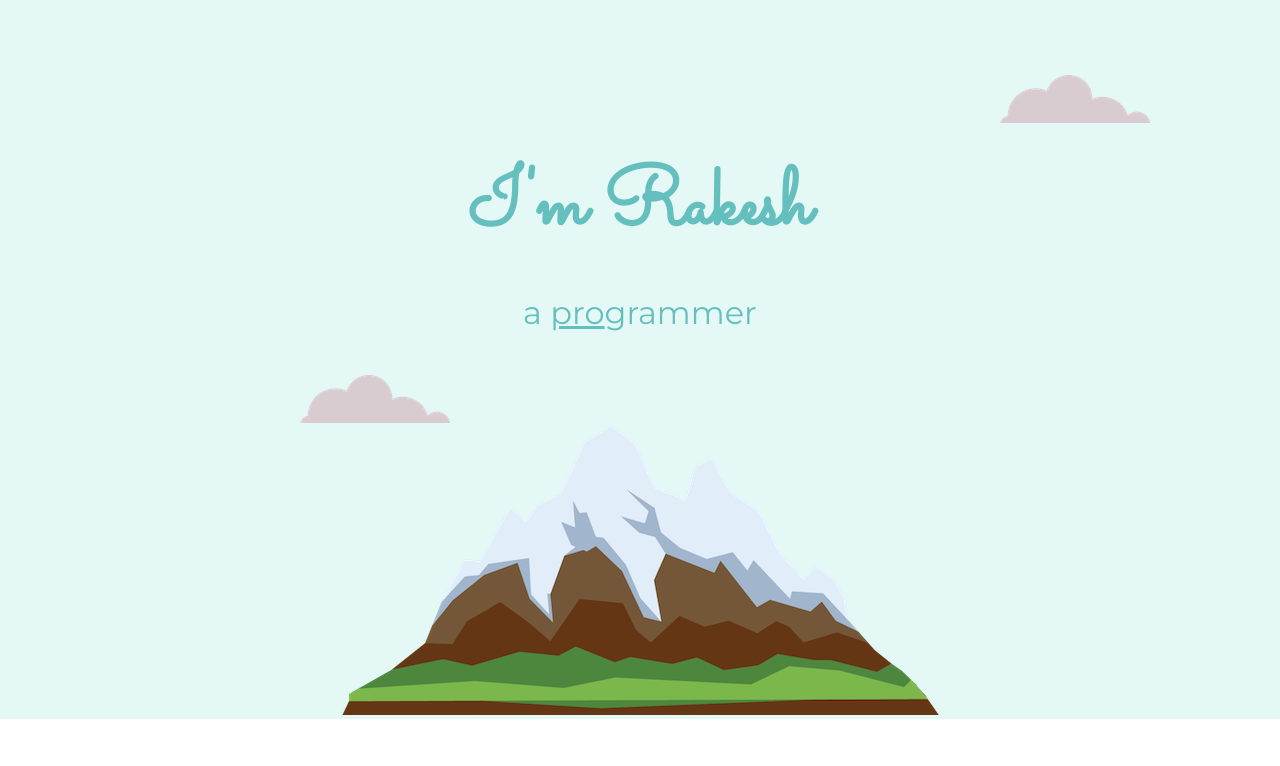
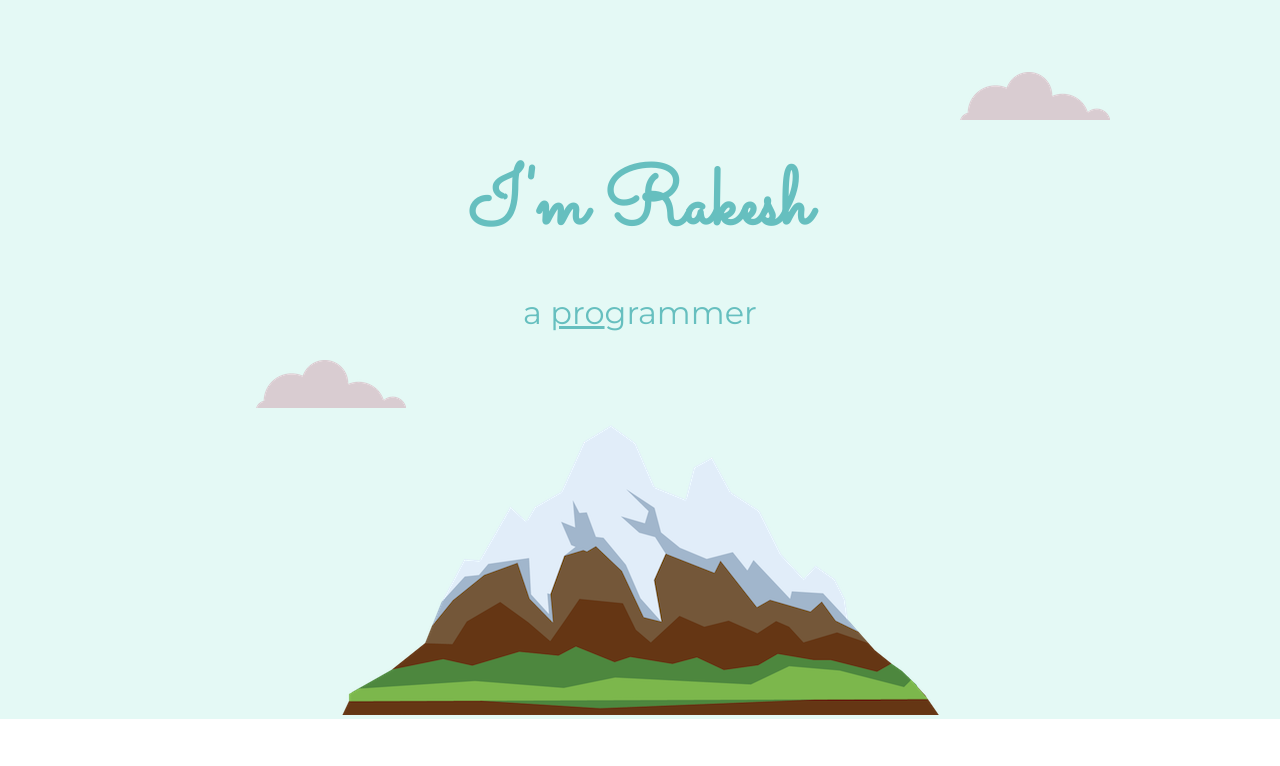
Before and after one commit to Rakesh-Naidu/Front-end-development-project--cv, a plain HTML site: page index.html in a window 1280 px wide. Shown: the top 766 px of the page. Drawn offline with Linux system fonts and the light colour scheme.

Commit message:
Added initial files of project

```diff
--- a/css/styles.css
+++ b/css/styles.css
@@ -31,13 +31,13 @@ h3{
 }
 .top-cld{
     position: absolute;
-    top:75px;
-    left: 1000px;
+    top:10%;
+    left: 75%;
 }
 .bottom-cld{
     position: absolute;
-    top:375px;
-    left:300px;
+    top: 50%;
+    left: 20%;
 }
 .image-skl1{
     width: 25%;
```
